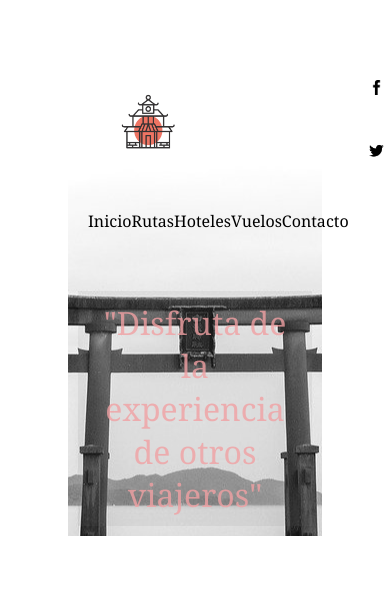
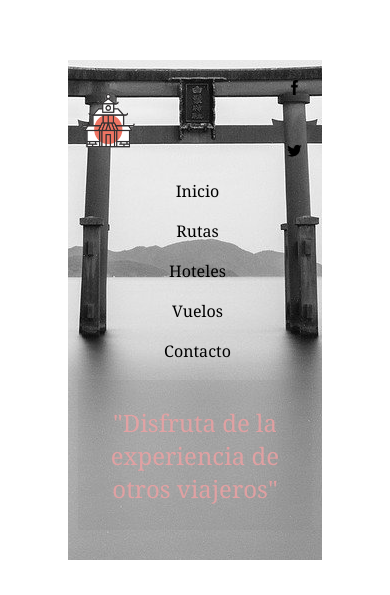
Before and after one commit to HenryArtR/flex-box, a plain HTML site: page grid-layout/index.html in a window 390 px wide. Shown: the top 595 px of the page. Drawn offline with Linux system fonts and the light colour scheme.

Commit message:
Grid acabado con responsive

```diff
--- a/grid-layout/styles.css
+++ b/grid-layout/styles.css
@@ -238,17 +238,18 @@ footer{
     }
     .Box1{
         grid-template-columns: 1fr;
+        height: 150px;
     }
     .box1{
         grid-row: 1/2;
-    }
-    .box1 a img{
-        grid-row: 1/2;
+        margin: 0px;
     }
     .box2{
         grid-row: 2/3;
         grid-template-columns: repeat(5,1fr);
         justify-content: center;
+        align-items: flex-start;
+        margin-left: 30px;
     }
     .box2 li a{
         font-size: 1rem;
@@ -257,7 +258,30 @@ footer{
         grid-row: 1/2;
     }
     .Box2{
-        grid-row: 2/4
+        height: 150px;
+    }
+    .box4{
+        font-size: 1.5rem;
+    }
+    .Boxs{
+        grid-column: 1/3;
+    }
+}
+
+@media (max-width: 666px) {
+    header{
+        height: 500px;
+        background-position-y: 650px;
+    }
+    .box2{
+        grid-row: 2/3;
+        grid-template-columns: 1fr;
+        grid-template-rows: repeat(5,1fr);
+        height: 200px;
+        margin-left: 50px;
+    }
+    .Box2{
+        grid-row: 3/3;
     }
 
 }
```
